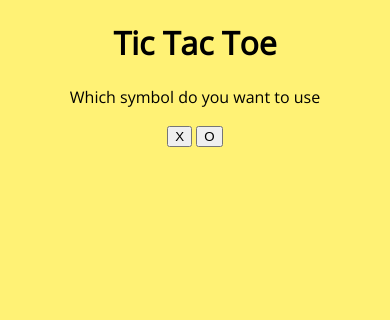
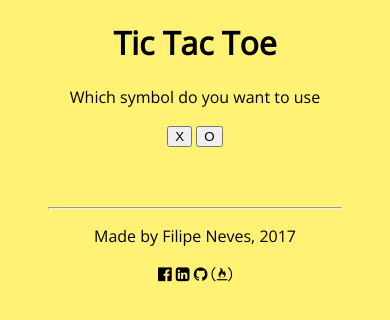
Before and after one commit to frainho/fcc-tic-tac-toe, a plain HTML site: page index.html in a window 390 px wide. Drawn offline with nearby package versions, Linux system fonts and the light colour scheme.

Commit message:
final changes and responsiveness tweaks

```diff
--- a/css/style.css
+++ b/css/style.css
@@ -57,3 +57,40 @@ table tr td:last-child,
 table tr th:last-child {
     border-right: 0;
 }
+
+hr {
+    margin-top: 25px;
+    width:25%;
+  }
+
+  a {
+    color:black;
+  }
+
+  a:hover {
+    color:grey;
+  }
+
+/* Media Queries */
+
+@media screen and (max-width: 700px) {
+
+    hr {
+    margin-top: 60px;
+    width:50%;
+  }
+    table {
+        width: 75%;
+    }
+  }
+
+  @media screen and (max-width: 480px) {
+
+    hr {
+    margin-top: 60px;
+    width:75%;
+  }
+    table {
+    height: 150px;
+  }
+  }
--- a/index.html
+++ b/index.html
@@ -6,6 +6,7 @@
   <title>Tic Tac Toe</title>
   <meta name="viewport" content="width=device-width, initial-scale=1">
   <link rel="stylesheet" href="css/style.css">
+  <link rel="stylesheet" href="https://cdnjs.cloudflare.com/ajax/libs/font-awesome/4.7.0/css/font-awesome.css">
   <link href="https://fonts.googleapis.com/css?family=Open+Sans" rel="stylesheet">
 </head>
 
@@ -44,6 +45,12 @@
 
   <script src='https://cdnjs.cloudflare.com/ajax/libs/jquery/3.2.1/jquery.min.js'></script>
   <script src="js/index.js"></script>
+  <hr>
+  <p class="aboutDev">Made by Filipe Neves, 2017</p>
+  <a href="https://www.facebook.com/filipe.rainho" target="_blank"><i class="fa fa-facebook-official" aria-hidden="true"></i></a>
+  <a href="https://www.linkedin.com/in/filipe-rainho-3059595a/" target="_blank"><i class="fa fa-linkedin-square" aria-hidden="true"></i></a>
+  <a href="https://github.com/ncoder92" target="_blank"><i class="fa fa-github" aria-hidden="true"></i></a>
+  <a href="https://www.freecodecamp.org/ncoder92" target="_blank"><i class="fa fa-free-code-camp" aria-hidden="true"></i></a>
 </body>
 
 </html>
```
Also changed, not shown: license.txt (deleted).
